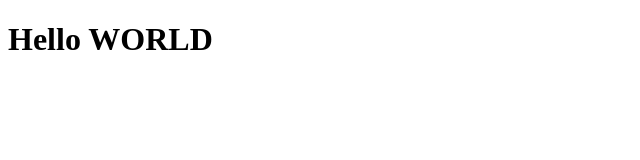
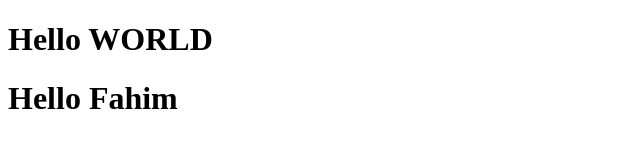
Before and after one commit to fahim-ahmed-7861/HTML, a plain HTML site: page index.html in a window 1280 px wide. Shown: the whole page, without its empty margins (0-640 px from the left). Drawn offline with Linux system fonts and the light colour scheme.

Commit message:
Update index.html

```diff
--- a/index.html
+++ b/index.html
@@ -10,5 +10,7 @@
 
     <h1>Hello WORLD</h1>
 
+    <h1>Hello Fahim</h1>
+
 </body>
 </html>
```
